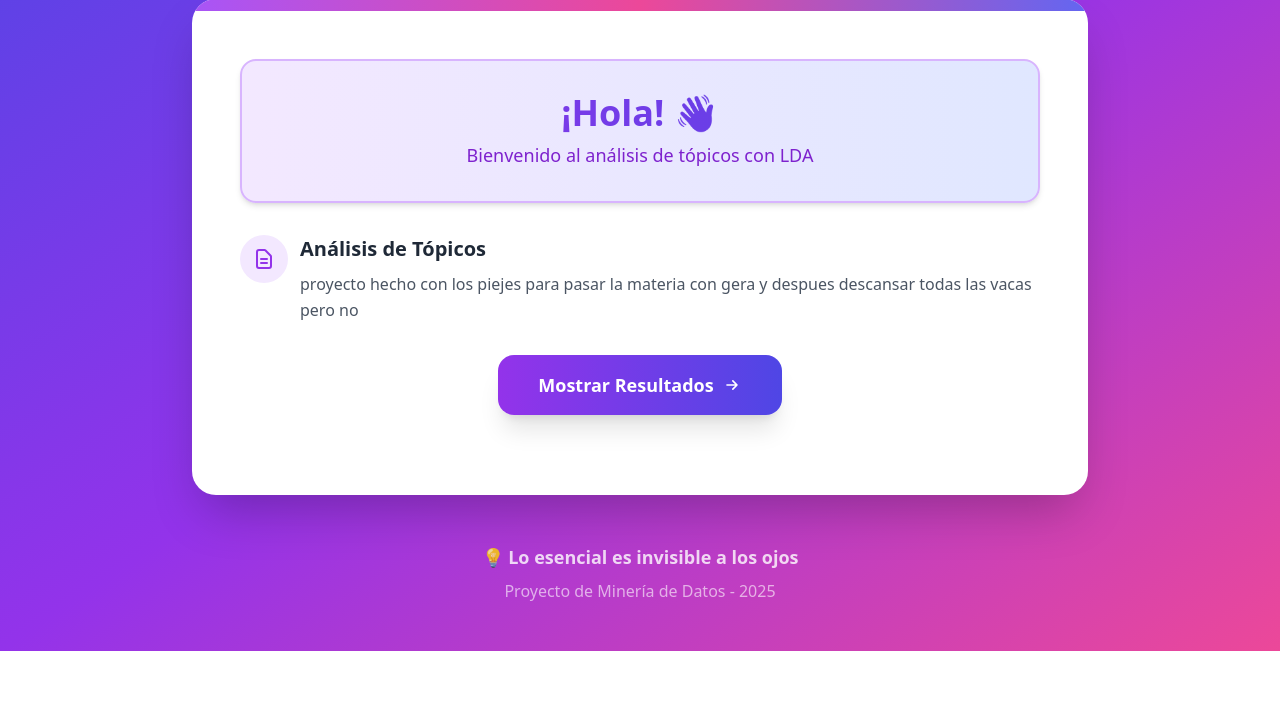
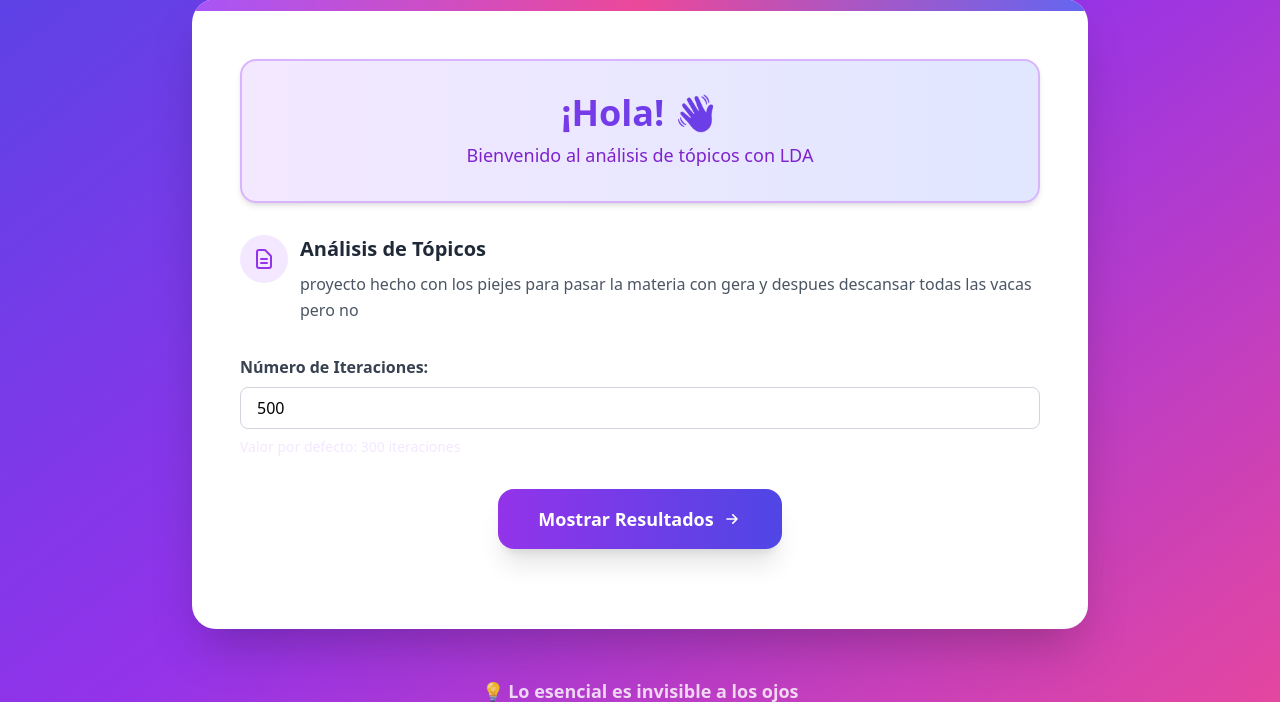
Before and after one commit to isaacwide/Mineria_de_datos, a Flask app: page / in a window 1280 px wide. Shown: the part 205-907 px from the top of the page. Before the commit the page ends 856 px from the top, so only its background shows below. Run offline with Flask 3, Linux system fonts and the light colour scheme; parts of the project's set-up code (start-up, migrations or seed data) failed here and were passed over; some libraries are stand-ins or nearby versions.

Commit message:
Botón de iteraciones

```diff
--- a/app.py
+++ b/app.py
@@ -55,6 +55,12 @@ def get_final():
     print(f"Recibida petición para {repeticiones} repeticiones")
 
     # Verificar que los punteros existan
+    global matriz_1, matriz_2, apuntado, apuntado_2
+    if apuntado is None or apuntado_2 is None:
+        print ("Punteros vacios. Recalclando matrices...")
+        matriz_1, apuntado = c_interface.matriz_topic_word(filename1, filename2, documentos, temas)
+        matriz_2, apuntado_2 = c_interface.matriz_dic_topic(filename1, filename3, diccionario, temas)
+
     if apuntado is None or apuntado_2 is None:
         return jsonify({"error": "Las matrices base no están disponibles"}), 500
 
--- a/static/js/app.js
+++ b/static/js/app.js
@@ -8,10 +8,11 @@ document.addEventListener('DOMContentLoaded', function() {
             botonMostrar.disabled = true;
             botonMostrar.innerHTML = '<span>Cargando...</span>';
 
+            const Iteraciones = document.getElementById('iteraciones').value;
             // Obtener AMBAS matrices
             const [response1, response2] = await Promise.all([
                 fetch('/api/matrices'),
-                fetch('/api/matrizFinal?repeticiones=300')
+                fetch('/api/matrizFinal?repeticiones=${Iteraciones}')
             ]);
 
             const data1 = await response1.json();
--- a/templates/index.html
+++ b/templates/index.html
@@ -63,6 +63,16 @@
                         </div>
                     </div>
                 </div>
+
+                <!-- Selector de número de iteraciones -->
+                 <div class = "mb-8">
+                    <label for="Iteraciones" class="block text-gray-700 font-semibold mb-2">
+                        Número de Iteraciones:
+                    </label>
+                    <input type="number" id="iteraciones" name="iteraciones" min="100" max="1000" value="500"
+                           class="w-full px-4 py-2 border border-gray-300 rounded-lg focus:outline-none focus:ring-2 focus:ring-purple-500">
+                        <p class="text-purple-100 text-sm mt-2">Valor por defecto: 300 iteraciones </p>
+                 </div>
 
                 <!-- Botón principal -->
                 <div class="flex justify-center mb-8">
```
